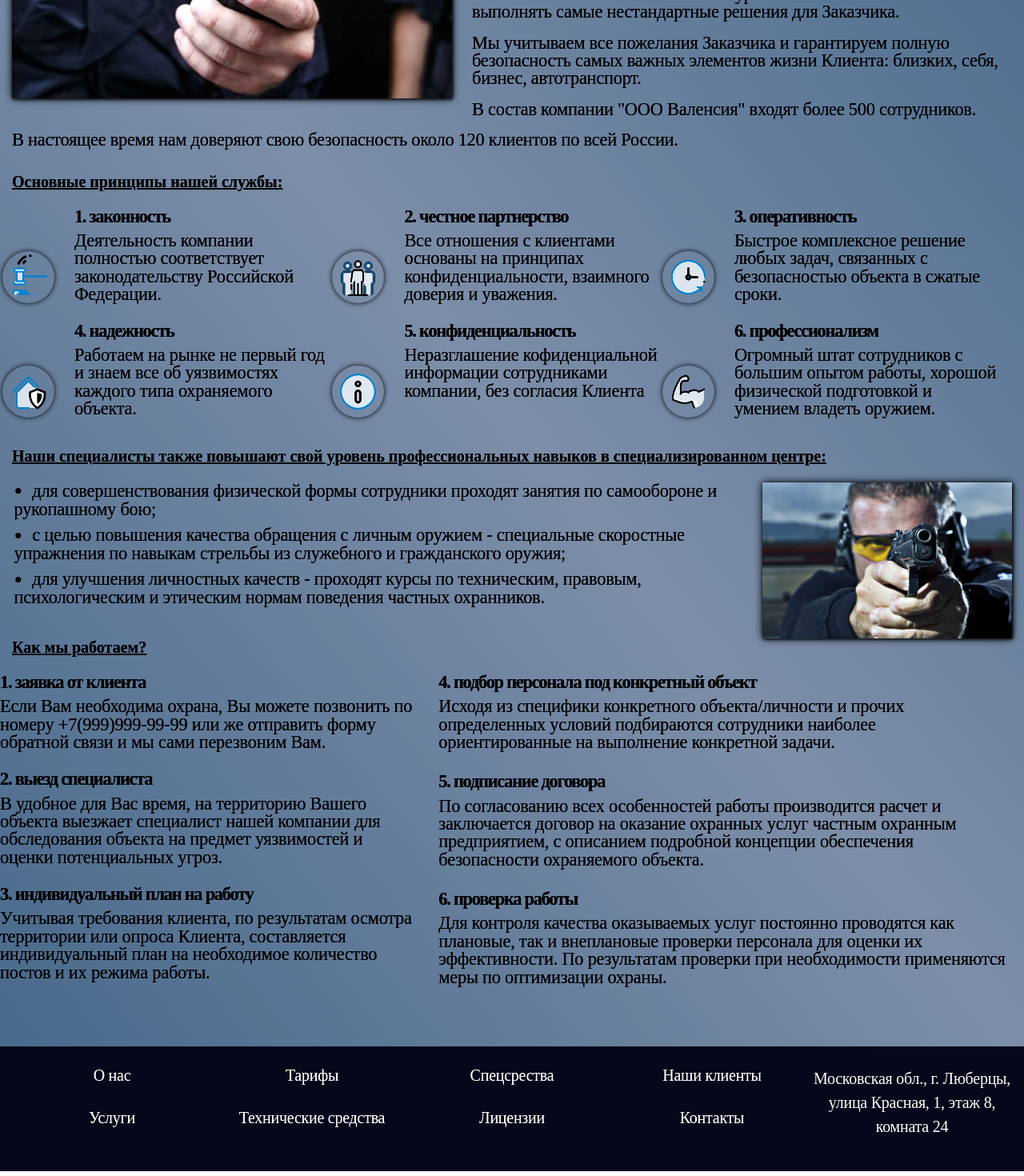
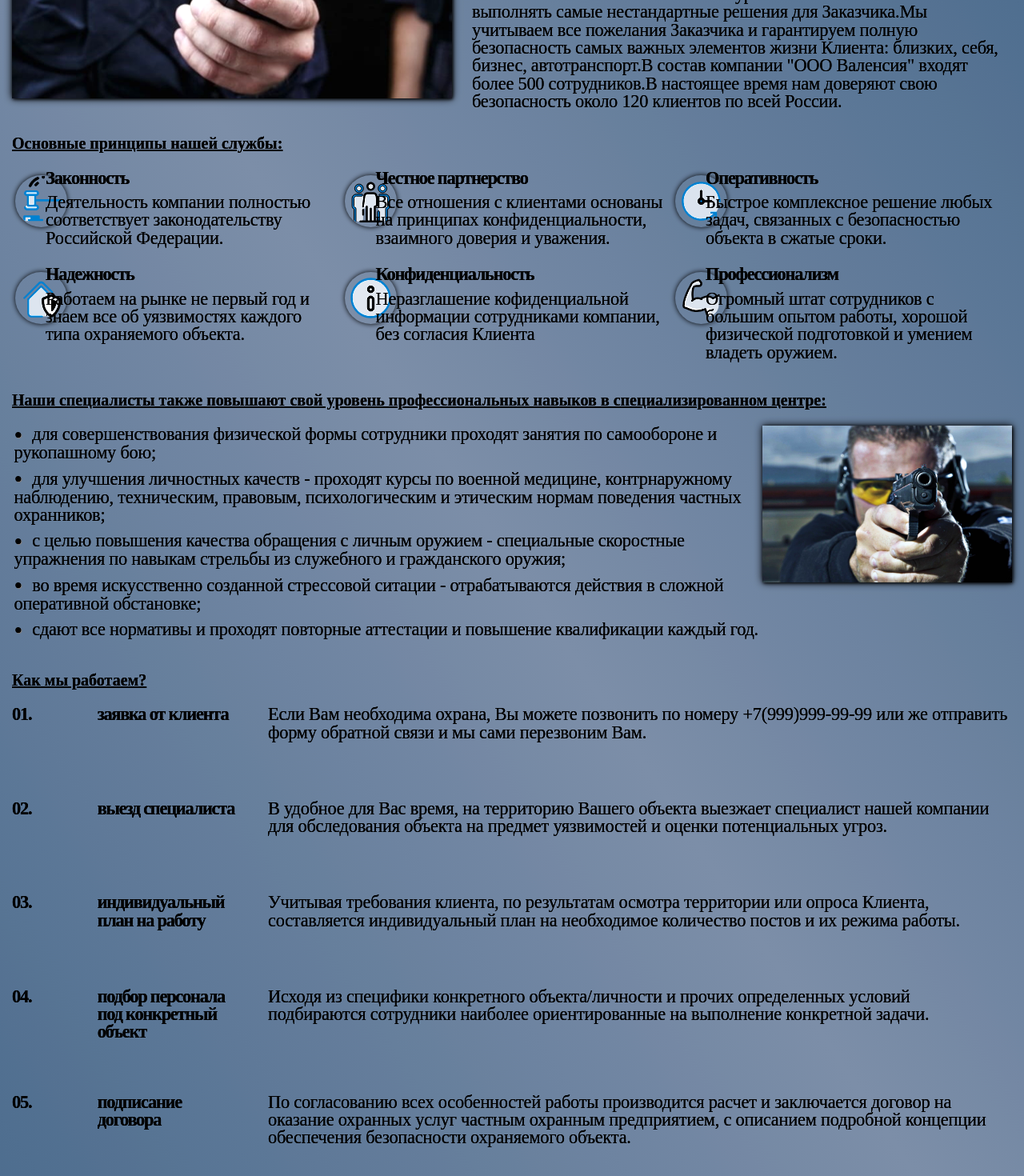
Before and after one commit to AnigalHub/Valencia, a Nuxt app: page /company in a window 1280 px wide. Shown: the part 320-1790 px from the top of the page at 80% size. Built offline with nearby package versions, Linux system fonts and the light colour scheme; a web font is replaced by a local one.

Commit message:
параграфы соединены в общий текст,col-2 заменен на col-1, схема работы - в один столбец + цифры через нуль, изменен текст

```diff
--- a/pages/company.vue
+++ b/pages/company.vue
@@ -4,19 +4,16 @@
       <b-container>
         <img src="../static/company/Khakasia.jpg" alt="охрана" class="first_img" >
         <p class="text"><span class="emphasized text">"ООО Валенсия" </span> - частное охранное предприятие, обеспечивающее комплексную безопасность личности, предпринимательской деятельности, мероприятий, и всех, кто нуждается в охране на всей территории во всех субъектах Российской Федерации.</p>
-        <p class="text">Уже 15 лет компания оказывает услуги как вооруженной, так и невооруженной охраны в зависимости от конкретных задач Клиентов. Наш многолетний опыт и высокий уровень знаний позволяют выполнять самые нестандартные решения для Заказчика.</p>
-        <p class="text">Мы учитываем все пожелания Заказчика и гарантируем полную безопасность самых важных элементов жизни Клиента: близких, себя, бизнес, автотранспорт.</p>
-        <p class="text">В состав компании "ООО Валенсия" входят более 500 сотрудников.</p>
-        <p class="text">В настоящее время нам доверяют свою безопасность около 120 клиентов по всей России.</p>
+        <p class="text">Уже 15 лет компания оказывает услуги как вооруженной, так и невооруженной охраны в зависимости от конкретных задач Клиентов. Наш многолетний опыт и высокий уровень знаний позволяют выполнять самые нестандартные решения для Заказчика.Мы учитываем все пожелания Заказчика и гарантируем полную безопасность самых важных элементов жизни Клиента: близких, себя, бизнес, автотранспорт.В состав компании "ООО Валенсия" входят более 500 сотрудников.В настоящее время нам доверяют свою безопасность около 120 клиентов по всей России.</p>
         <h6 class="block_two">Основные принципы нашей службы:</h6>
         <div class="flex-container">
           <div v-for="principle in WorkPrinciples" :key="principle.index">
             <b-row>
-              <b-col cols="2">
+              <b-col cols="1">
                 <component :is="principle.svg"/>
               </b-col>
               <b-col>
-                <p class="emphasized text">{{principle.index}}. {{principle.name_principle}}</p>
+                <p class="emphasized text">{{principle.name_principle}}</p>
                 <p class="text">{{principle.descr_principle}}</p>
               </b-col>
             </b-row>
@@ -28,22 +25,23 @@
           <li v-for="skill in ProfessionalSkills" :key="skill.index">{{skill.skill}}</li>
         </ul>
         <h6 class="block_two">Как мы работаем?</h6>
-        <b-row class="stage">
-          <b-col cols="5">
+        <div class="stage">
             <div v-for="stage in StagesOfWorkPart1" :key="stage.index">
               <component :is="stage.svg"/>
-              <p class="emphasized text">{{stage.index}}. {{stage.name_stage}}</p>
-              <p class="text" v-html="stage.descr_stage"></p>
+              <b-row>
+                <b-col cols="1" class="number_stage">
+                  <p class="emphasized text">{{stage.index}}.</p>
+                </b-col>
+                <b-col cols="2" class="name_stage">
+                  <p class="emphasized text">{{stage.name_stage}}</p>
+                </b-col>
+                <b-col>
+                  <p class="text" v-html="stage.descr_stage"></p>
+                </b-col>
+              </b-row>
             </div>
-          </b-col>
-          <b-col>
-            <div v-for="stage in StagesOfWorkPart2" :key="stage.index">
-              <component :is="stage.svg"/>
-              <p class="emphasized text">{{stage.index}}. {{stage.name_stage}}</p>
-              <p class="text">{{stage.descr_stage}}</p>
-            </div>
-          </b-col>
-        </b-row>
+        </div>
+
       </b-container>
   </div>
 </template>
@@ -65,27 +63,27 @@
           name_page:"О компании",
           address:Address,
           WorkPrinciples:[
-            {index:1, name_principle:"законность",svg:LawSVG, descr_principle:"Деятельность компании полностью соответствует законодательству Российской Федерации.",},
-            {index:2, name_principle:"честное партнерство",svg:PartnersSVG, descr_principle:"Все отношения с клиентами основаны на принципах конфиденциальности, взаимного доверия и уважения.",},
-            {index:3, name_principle:"оперативность",svg:SpeedSVG, descr_principle:"Быстрое комплексное решение любых задач, связанных с безопасностью объекта в сжатые сроки.",},
-            {index:4, name_principle:"надежность", svg:ReliabilitySVG,descr_principle:"Работаем на рынке не первый год и знаем все об уязвимостях каждого типа охраняемого объекта.",},
-            {index:5, name_principle:"конфиденциальность",svg:ConfidentialitySVG, descr_principle:"Неразглашение кофиденциальной информации сотрудниками компании, без согласия Клиента",},
-            {index:6, name_principle:"профессионализм",svg:StrengthSVG, descr_principle:"Огромный штат сотрудников с большим опытом работы, хорошой физической подготовкой и умением владеть оружием.",},
+            { name_principle:"Законность",svg:LawSVG, descr_principle:"Деятельность компании полностью соответствует законодательству Российской Федерации.",},
+            { name_principle:"Честное партнерство",svg:PartnersSVG, descr_principle:"Все отношения с клиентами основаны на принципах конфиденциальности, взаимного доверия и уважения.",},
+            {name_principle:"Оперативность",svg:SpeedSVG, descr_principle:"Быстрое комплексное решение любых задач, связанных с безопасностью объекта в сжатые сроки.",},
+            { name_principle:"Надежность", svg:ReliabilitySVG,descr_principle:"Работаем на рынке не первый год и знаем все об уязвимостях каждого типа охраняемого объекта.",},
+            {name_principle:"Конфиденциальность",svg:ConfidentialitySVG, descr_principle:"Неразглашение кофиденциальной информации сотрудниками компании, без согласия Клиента",},
+            { name_principle:"Профессионализм",svg:StrengthSVG, descr_principle:"Огромный штат сотрудников с большим опытом работы, хорошой физической подготовкой и умением владеть оружием.",},
           ],
           ProfessionalSkills:[
             {skill:"для совершенствования физической формы сотрудники проходят занятия по самообороне и рукопашному бою;",},
-            {skill:"с целью повышения качества обращения с личным оружием - специальные скоростные упражнения по навыкам стрельбы из служебного и гражданского оружия;",},
-            {skill:"для улучшения личностных качеств - проходят курсы по техническим, правовым, психологическим и этическим нормам поведения частных охранников.",},
+            {skill:"для улучшения личностных качеств - проходят курсы по военной медицине, контрнаружному наблюдению, техническим, правовым, психологическим и этическим нормам поведения частных охранников;",},
+            {skill:"с целью повышения качества обращения с личным оружием - специальные скоростные упражнения по навыкам  стрельбы из служебного и гражданского оружия;",},
+            {skill:"во время искусственно созданной стрессовой ситации - отрабатываются действия в сложной оперативной обстановке;",},
+            {skill:"сдают все нормативы и проходят повторные аттестации и повышение квалификации каждый год.",},
           ],
           StagesOfWorkPart1:[
-            {index:1,svg:'', name_stage:"заявка от клиента", descr_stage:"Если Вам необходима охрана, Вы можете позвонить по номеру <a href=tel:" + Address.phone + " >"  + Address.phone +"</a>" + "  или же отправить форму обратной связи и мы сами перезвоним Вам.",},
-            {index:2,svg:'', name_stage:"выезд специалиста", descr_stage:"В удобное для Вас время, на территорию Вашего объекта выезжает специалист нашей компании для обследования объекта на предмет уязвимостей и оценки потенциальных угроз.",},
-            {index:3,svg:'', name_stage:"индивидуальный план на работу", descr_stage:"Учитывая требования клиента, по результатам осмотра территории или опроса Клиента, составляется индивидуальный план на необходимое количество постов и их режима работы.",},
-          ],
-          StagesOfWorkPart2:[
-            {index:4,svg:'', name_stage:"подбор персонала под конкретный объект", descr_stage:"Исходя из специфики конкретного объекта/личности и прочих определенных условий подбираются сотрудники наиболее ориентированные на выполнение конкретной задачи.",},
-            {index:5,svg:'', name_stage:"подписание договора", descr_stage:"По согласованию всех особенностей работы производится расчет и заключается договор на оказание охранных услуг частным охранным предприятием, с описанием подробной концепции обеспечения безопасности охраняемого объекта.",},
-            {index:6,svg:'', name_stage:"проверка работы", descr_stage:"Для контроля качества оказываемых услуг постоянно проводятся как плановые, так и внеплановые проверки персонала для оценки их эффективности. По результатам проверки при необходимости применяются меры по оптимизации охраны.",},
+            {index:'01',svg:'', name_stage:"заявка от клиента", descr_stage:"Если Вам необходима охрана, Вы можете позвонить по номеру <a href=tel:" + Address.phone + " >"  + Address.phone +"</a>" + "  или же отправить форму обратной связи и мы сами перезвоним Вам.",},
+            {index:'02',svg:'', name_stage:"выезд специалиста", descr_stage:"В удобное для Вас время, на территорию Вашего объекта выезжает специалист нашей компании для обследования объекта на предмет уязвимостей и оценки потенциальных угроз.",},
+            {index:'03',svg:'', name_stage:"индивидуальный план на работу", descr_stage:"Учитывая требования клиента, по результатам осмотра территории или опроса Клиента, составляется индивидуальный план на необходимое количество постов и их режима работы.",},
+            {index:'04',svg:'', name_stage:"подбор персонала под конкретный объект", descr_stage:"Исходя из специфики конкретного объекта/личности и прочих определенных условий подбираются сотрудники наиболее ориентированные на выполнение конкретной задачи.",},
+            {index:'05',svg:'', name_stage:"подписание договора", descr_stage:"По согласованию всех особенностей работы производится расчет и заключается договор на оказание охранных услуг частным охранным предприятием, с описанием подробной концепции обеспечения безопасности охраняемого объекта.",},
+            {index:'06',svg:'', name_stage:"проверка работы", descr_stage:"Для контроля качества оказываемых услуг постоянно проводятся как плановые, так и внеплановые проверки персонала для оценки их эффективности. По результатам проверки при необходимости применяются меры по оптимизации охраны.",},
           ]
         }
       }
```
